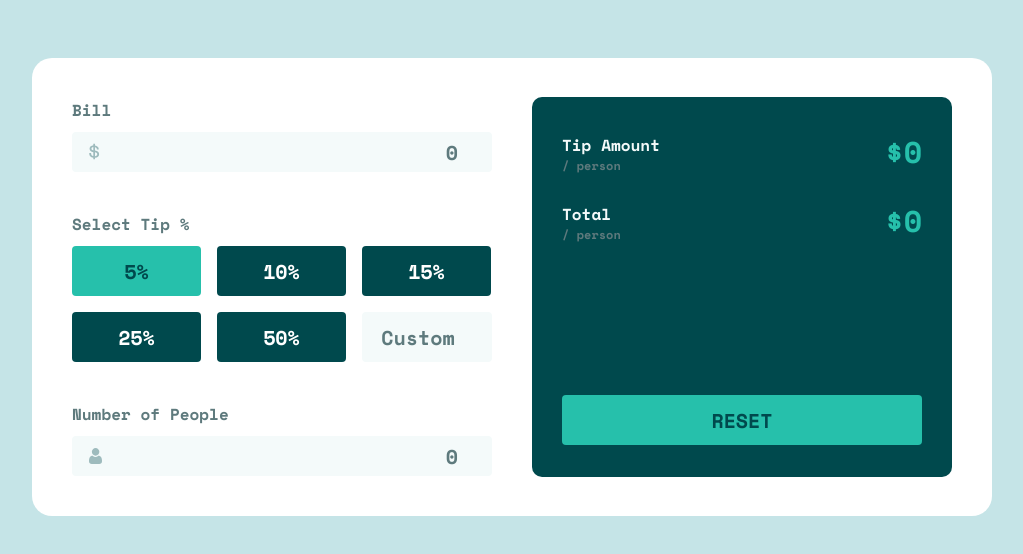
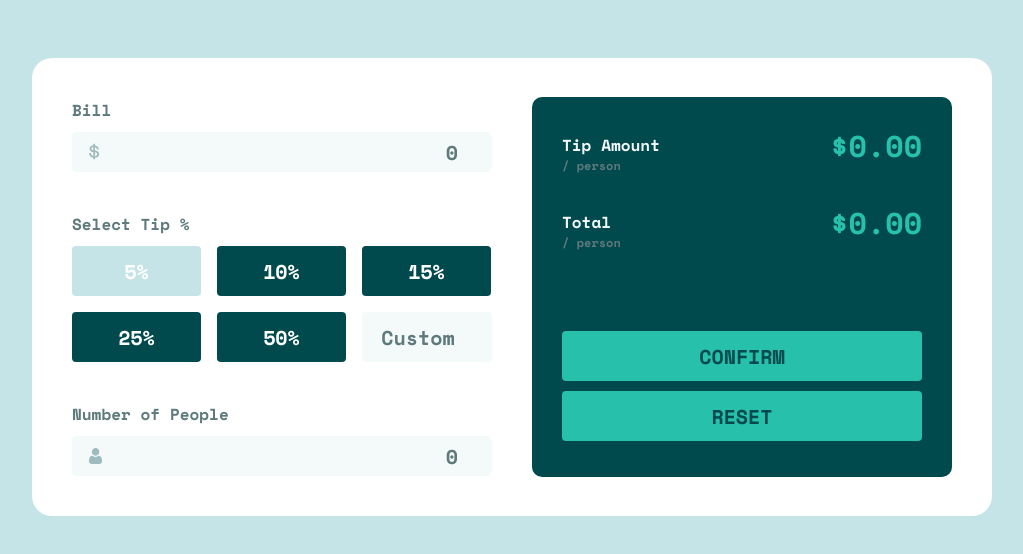
Before and after one commit to Zyrean/Tip-calculator-app, a plain HTML site: page tip-calculator-app-main/index.html in a window 1536 px wide. Both pictures are taken after a click on the button "5%". Shown: the part 220-774 px from the top of the page, without its empty margins (256-1279 px from the left). Drawn offline with nearby package versions, Linux system fonts and the light colour scheme.

Commit message:
Finished first Version

```diff
--- a/tip-calculator-app-main/css/main.css
+++ b/tip-calculator-app-main/css/main.css
@@ -132,13 +132,13 @@ input:focus::placeholder {
 .container-tips button:hover {
   cursor: pointer;
   background-color: var(--lightGrayCyan);
-  color: var(--veryDarkCyan);
+  /* color: var(--veryDarkCyan); */
 }
 
-.container-tips button:focus {
+/* .container-tips button:focus {
   background-color: hsl(172, 67%, 45%);
   color: var(--veryDarkCyan);
-}
+} */
 
 .container-tips input {
   height: 50px;
@@ -159,6 +159,10 @@ input:focus::placeholder {
   border-radius: 10px;
   padding-top: 20px;
   margin-bottom: 30px;
+}
+
+.container-totals :nth-child(2) {
+  margin-bottom: 20px;
 }
 
 .container-information {
@@ -193,8 +197,9 @@ input:focus::placeholder {
   margin: 0px;
 }
 
-.btn-reset {
-  height: 50px;
+.btn-reset,
+.btn-confirm {
+  height: 40px;
   width: 290px;
   border-radius: 4px;
   border: 0px;
@@ -203,11 +208,12 @@ input:focus::placeholder {
   font-size: 2rem;
   font-family: "Space Mono", monospace;
   align-self: center;
-  margin: 30px 0px 20px;
+  margin: 0px 0px 10px;
   cursor: pointer;
 }
 
-.btn-reset:hover {
+.btn-reset:hover,
+.btn-confirm:hover {
   background-color: var(--lightGrayCyan);
 }
 
@@ -280,9 +286,28 @@ input:focus::placeholder {
     margin: 0px;
   }
 
-  .btn-reset {
+  .btn-reset,
+  .btn-confirm {
+    height: 40px;
+    width: 290px;
+    border-radius: 4px;
+    border: 0px;
+    background-color: var(--strongcyan);
+    color: var(--veryDarkCyan);
+    font-size: 2rem;
+    font-family: "Space Mono", monospace;
+    align-self: center;
+    margin: 0px 0px 10px;
+    cursor: pointer;
+  }
+
+  .btn-reset,
+  .btn-confirm {
+    height: 50px;
     width: 360px;
-    margin: 140px 0px 30px;
-    /* align-self: flex-end; */
+  }
+
+  .btn-confirm {
+    margin-top: 40px;
   }
 }
--- a/tip-calculator-app-main/index.html
+++ b/tip-calculator-app-main/index.html
@@ -76,7 +76,7 @@
                 <p>/ person</p>
               </div>
               <div class="information-amount">
-                <p class="total-tip">$0</p>
+                <p class="total-tip">$0.00</p>
               </div>
             </div>
             <div class="container-information">
@@ -85,9 +85,10 @@
                 <p>/ person</p>
               </div>
               <div class="information-amount">
-                <p class="total-bill">$0</p>
+                <p class="total-bill">$0.00</p>
               </div>
             </div>
+            <button class="btn-confirm">CONFIRM</button>
             <button class="btn-reset">RESET</button>
           </div>
         </div>
--- a/tip-calculator-app-main/js/main.js
+++ b/tip-calculator-app-main/js/main.js
@@ -1,9 +1,3 @@
-// Your users should be able to:
-
-// - View the optimal layout for the app depending on their device's screen size
-// - See hover states for all interactive elements on the page
-// - Calculate the correct tip and total cost of the bill per person
-
 "use strict";
 
 const inputAll = document.querySelectorAll(".inp-reset");
@@ -14,26 +8,15 @@ const inputPeople = document.querySelector(".input-people");
 
 const labelErrorBill = document.querySelector(".label-error-bill");
 const labelErrorPeople = document.querySelector(".label-error-people");
+const labelTipAmount = document.querySelector(".total-tip");
+const labelTotalAmount = document.querySelector(".total-bill");
 
 const btnTips = document.querySelectorAll(".btn-tip");
-
-const tipAmount = document.querySelector(".total-tip");
-const totalAmount = document.querySelector(".total-bill");
-
 const btnReset = document.querySelector(".btn-reset");
-const TESTBUTTON = document.querySelector(".img-logo");
+const btnConfirm = document.querySelector(".btn-confirm");
 
 let percent = 0;
 let isOk = false;
-
-// Calculate tip per Person and total per Person
-const calcTipAmount = function (bill = 0, tipPerc = 0, people = 0) {
-  const tip = ((+bill / 100) * tipPerc).toFixed(2);
-  const tipPerPerson = (tip / +people).toFixed(2);
-
-  tipAmount.textContent = `$${tipPerPerson}`;
-  totalAmount.textContent = `$${((+bill + +tip) / +people).toFixed(2)}`;
-};
 
 const hideError = function () {
   labelErrorBill.classList.add("hidden");
@@ -48,6 +31,19 @@ const displayError = function (ele, errorStr) {
 const displayBorder = (ele) => (ele.style.outline = "2px solid rgb(225, 104, 49)");
 
 const hideBorder = () => inputBandP.forEach((ele) => (ele.style.outline = "none"));
+
+const colorReset = () => btnTips.forEach((btn) => (btn.style.backgroundColor = "hsl(183, 100%, 15%)"));
+
+// Calculate tip per Person and total per Person
+const calcTipAmount = function (bill = 0, tipPerc = 0, people = 0) {
+  const tip = ((+bill / 100) * tipPerc).toFixed(2);
+  const tipPerPerson = (tip / +people).toFixed(2);
+
+  labelTipAmount.textContent = `$${isNaN(tipPerPerson) ? "0.00" : tipPerPerson}`;
+  labelTotalAmount.textContent = `$${
+    isNaN(((+bill + +tip) / +people).toFixed(2)) ? "0.00" : ((+bill + +tip) / +people).toFixed(2)
+  }`;
+};
 
 // Loops over "bill" and "people" input and calls error function if input is empty or NaN
 const checkInputs = function () {
@@ -74,11 +70,11 @@ const startCon = function () {
 // If !custom-input takes it value as percent
 const checkTipAmount = function () {
   if (!inputCustom.value) {
-    btnTips.forEach((btn) =>
+    btnTips.forEach((btn) => {
       btn.addEventListener("click", function (e) {
         percent = e.target.dataset.percent;
-      })
-    );
+      });
+    });
     isOk = true;
   } else {
     percent = inputCustom.value;
@@ -86,18 +82,40 @@ const checkTipAmount = function () {
   }
 };
 
+checkTipAmount();
+
+// Resetting all inputs
 const reset = function () {
   hideError();
   hideBorder();
+  colorReset();
   inputAll.forEach((ele) => (ele.value = ""));
+  labelTipAmount.textContent = `$0.00`;
+  labelTotalAmount.textContent = `$0.00`;
 };
 
-TESTBUTTON.addEventListener("click", function (e) {
+// Looping over buttons and resetting background everytime button gets clicked
+btnTips.forEach((btn) => {
+  btn.addEventListener("click", function (e) {
+    colorReset();
+    inputCustom.value = "";
+    btn.style.backgroundColor = "hsl(185, 41%, 84%)";
+  });
+});
+
+inputCustom.addEventListener("click", function () {
+  colorReset();
+});
+
+btnConfirm.addEventListener("click", function () {
   startCon();
   checkTipAmount();
-  if (percent !== 0) calcTipAmount(inputBill.value, percent, inputPeople.value);
+
+  if (percent && inputBill.value && inputPeople.value) {
+    calcTipAmount(inputBill.value, percent, inputPeople.value);
+  }
 });
 
-btnReset.addEventListener("click", function (e) {
+btnReset.addEventListener("click", function () {
   reset();
 });
```
